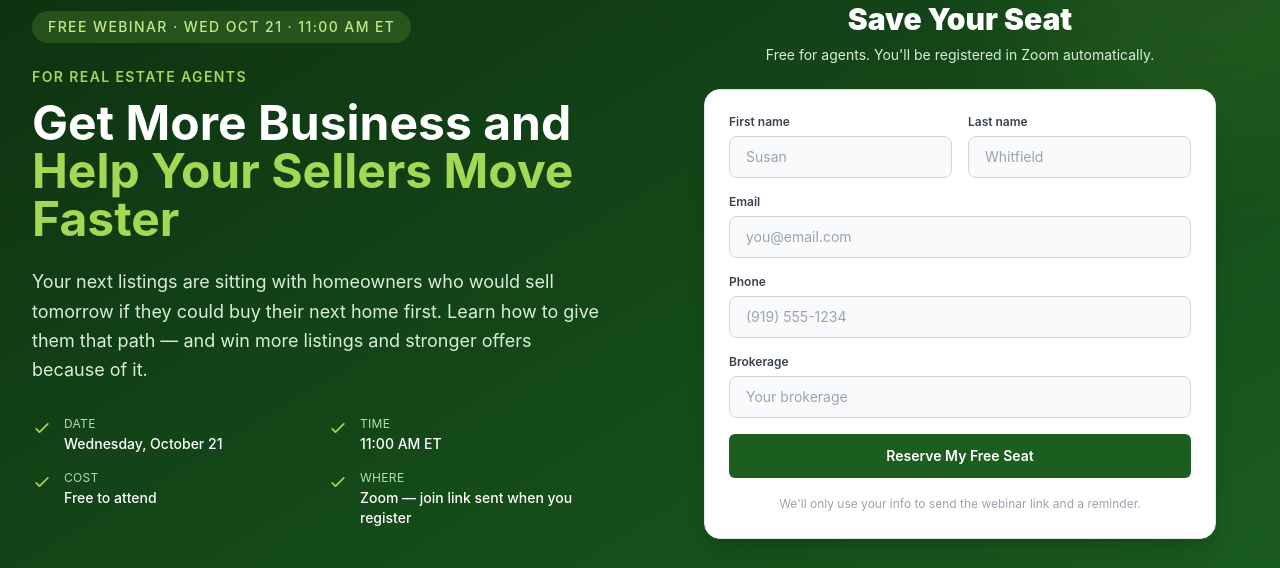
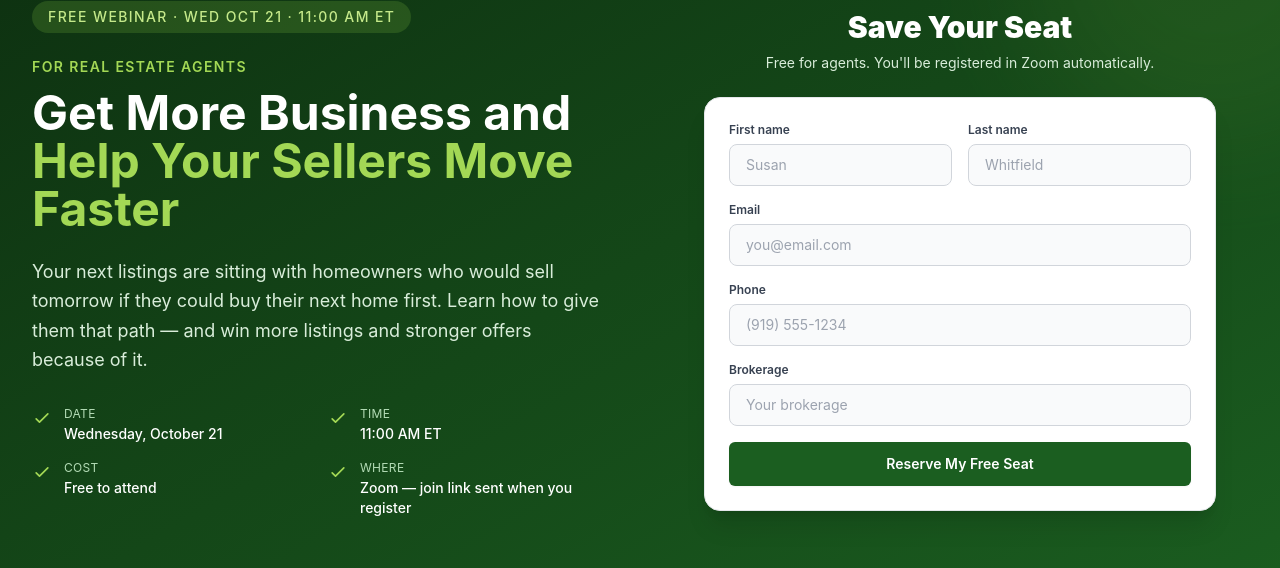
Before and after one commit to colin357/MartinMortgage, a Next.js app: page /realtor-webinar in a window 1280 px wide. Shown: the part 232-800 px from the top of the page. Built offline with nearby package versions, Linux system fonts and the light colour scheme; no server answers.

Commit message:
Hide the privacy note under the realtor webinar form button
Co-Authored-By: Claude Opus 5.5 <noreply@anthropic.com>
Claude-Session: https://claude.ai/code/session_017B9CKEJ8RmeMBafu1tnWq2

```diff
--- a/app/(legacy)/realtor-webinar/page.tsx
+++ b/app/(legacy)/realtor-webinar/page.tsx
@@ -173,6 +173,7 @@ export default function RealtorWebinarPage() {
                 webinarName={webinar.name}
                 registrationDate={webinar.registrationDate}
                 showBrokerage
+                showPrivacyNote={false}
                 subheadline="Free for agents. You'll be registered in Zoom automatically."
                 confirmation="See you Wednesday, October 21 at 11:00 AM ET."
               />
--- a/components/WebinarForm.tsx
+++ b/components/WebinarForm.tsx
@@ -20,6 +20,8 @@ interface WebinarFormProps {
   zoomWebinar?: ZoomWebinarKey;
   /** Ask for the attendee's brokerage — for agent-facing events. */
   showBrokerage?: boolean;
+  /** Show the "we'll only use your info…" line under the button. */
+  showPrivacyNote?: boolean;
 }
 
 export default function WebinarForm({
@@ -31,6 +33,7 @@ export default function WebinarForm({
   submitLabel = "Reserve My Free Seat",
   zoomWebinar,
   showBrokerage = false,
+  showPrivacyNote = true,
 }: WebinarFormProps) {
   const zoom = zoomWebinar ? zoomWebinars[zoomWebinar] : undefined;
   const [isSubmitting, setIsSubmitting] = useState(false);
@@ -257,10 +260,12 @@ export default function WebinarForm({
               {isSubmitting ? "Registering..." : submitLabel}
             </button>
 
-            <p className="text-center text-xs text-gray-400 leading-relaxed">
-              We&apos;ll only use your info to send the webinar link and a
-              reminder.
-            </p>
+            {showPrivacyNote && (
+              <p className="text-center text-xs text-gray-400 leading-relaxed">
+                We&apos;ll only use your info to send the webinar link and a
+                reminder.
+              </p>
+            )}
           </form>
         )}
       </div>
```
